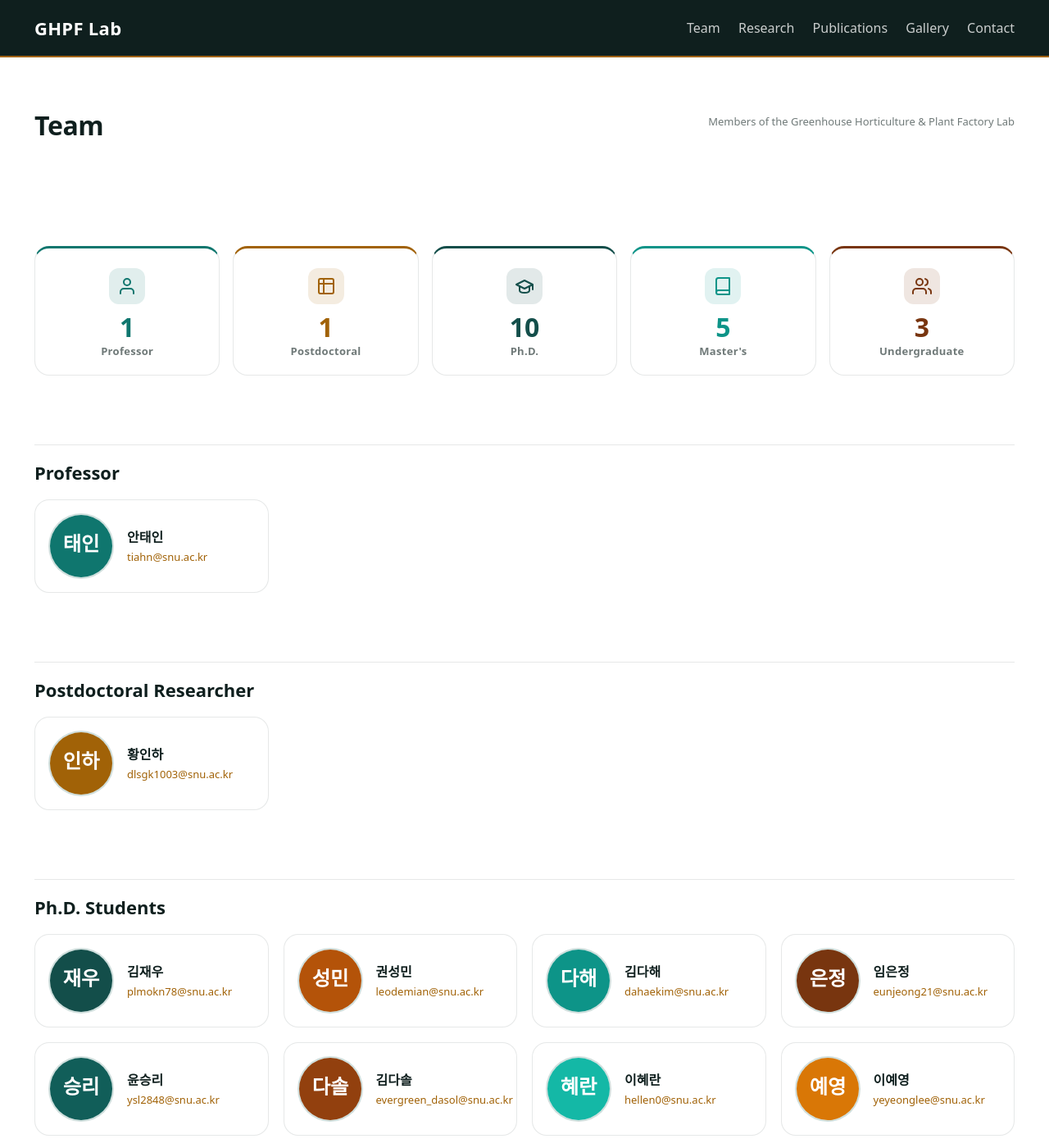
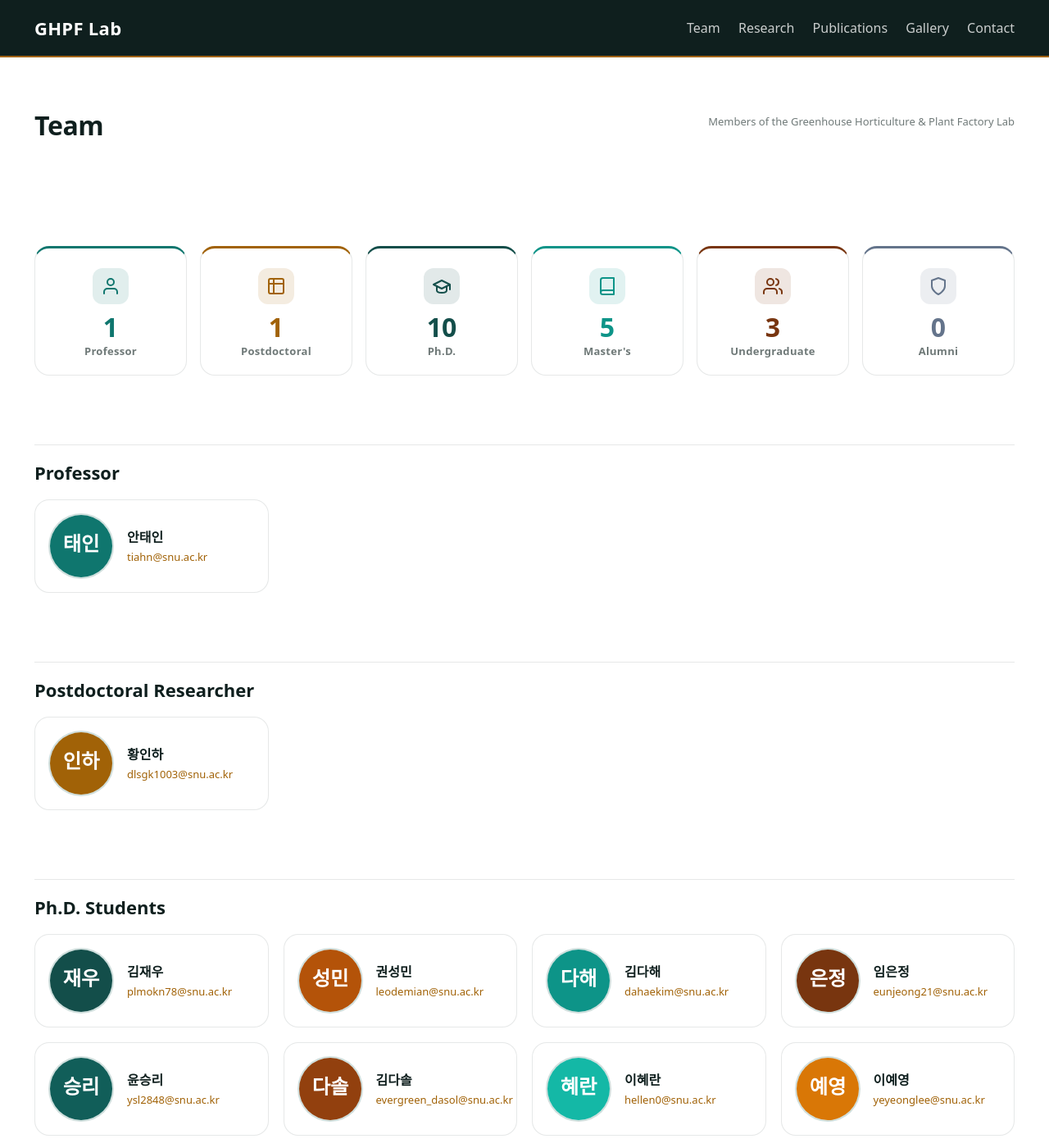
Before and after one commit to evergreendasol/Trial-2-lab-web, a Jekyll site: the page built from team.md, in a window 1280 px wide and 1400 px high. Shown: the whole window at 82% size. Built offline with Jekyll 4.4.1, drawn with Linux system fonts in a browser that asks for light colours; some of the changed text lies outside the part shown.

Commit message:
Add Alumni section to team page
- Alumni summary card with shield icon in slate gray
- Alumni section at bottom with support for degree, year, current position
- Empty state message when no alumni listed yet
- Summary grid updated from 5 to 6 columns

https://claude.ai/code/session_01TmRjvzfDazRavAh5211o6j

```diff
--- a/_data/team.yml
+++ b/_data/team.yml
@@ -67,3 +67,5 @@ interns:
   - name: 방유찬
     email: uchan812@snu.ac.kr
     photo: assets/img/team/bang-yuchan.svg
+
+alumni: []
--- a/assets/css/site.css
+++ b/assets/css/site.css
@@ -409,7 +409,7 @@ a:hover{color:var(--accent)}
    ========================= */
 .team-summary-grid{
   display:grid;
-  grid-template-columns:repeat(5,1fr);
+  grid-template-columns:repeat(6,1fr);
   gap:16px;
 }
 
--- a/team.md
+++ b/team.md
@@ -17,6 +17,7 @@ title: Team
 {% assign phd_students_count = site.data.team.phd_students | size %}
 {% assign ms_count = site.data.team.ms_students | size %}
 {% assign ug_count = site.data.team.interns | size %}
+{% assign alumni_count = site.data.team.alumni | size %}
 
 <!-- Summary -->
 <section class="section">
@@ -59,6 +60,14 @@ title: Team
       </span>
       <span class="team-summary-card__count">{{ ug_count }}</span>
       <span class="team-summary-card__label">Undergraduate</span>
+    </a>
+
+    <a href="#alumni" class="team-summary-card" style="--card-accent:#64748b">
+      <span class="team-summary-card__icon">
+        <svg width="24" height="24" fill="none" stroke="currentColor" stroke-width="2" stroke-linecap="round" stroke-linejoin="round" viewBox="0 0 24 24"><path d="M12 22s8-4 8-10V5l-8-3-8 3v7c0 6 8 10 8 10z"/></svg>
+      </span>
+      <span class="team-summary-card__count">{{ alumni_count }}</span>
+      <span class="team-summary-card__label">Alumni</span>
     </a>
   </div>
 </section>
@@ -177,4 +186,32 @@ title: Team
   </div>
 </section>
 
+<!-- Alumni -->
+<section class="section team-section" id="alumni">
+  <div class="section__head">
+    <h2>Alumni</h2>
+  </div>
+
+  {% if site.data.team.alumni.size > 0 %}
+  <div class="grid team-grid">
+    {% for p in site.data.team.alumni %}
+      <div class="card team-card">
+        <div class="team-card__photo">
+          <img src="{{ p.photo | default: 'assets/img/team/default.svg' | relative_url }}" alt="{{ p.name }}" onerror="this.src='{{ default_photo }}'">
+        </div>
+        <div class="team-card__info">
+          <h3>{{ p.name }}</h3>
+          {% if p.degree %}<p class="muted small">{{ p.degree }}</p>{% endif %}
+          {% if p.year %}<p class="muted small">{{ p.year }}</p>{% endif %}
+          {% if p.current %}<p class="small">{{ p.current }}</p>{% endif %}
+          {% if p.email %}<p class="small"><a class="link" href="mailto:{{ p.email }}">{{ p.email }}</a></p>{% endif %}
+        </div>
+      </div>
+    {% endfor %}
+  </div>
+  {% else %}
+  <p class="muted">Alumni will be listed here.</p>
+  {% endif %}
+</section>
+
 </div>
```
